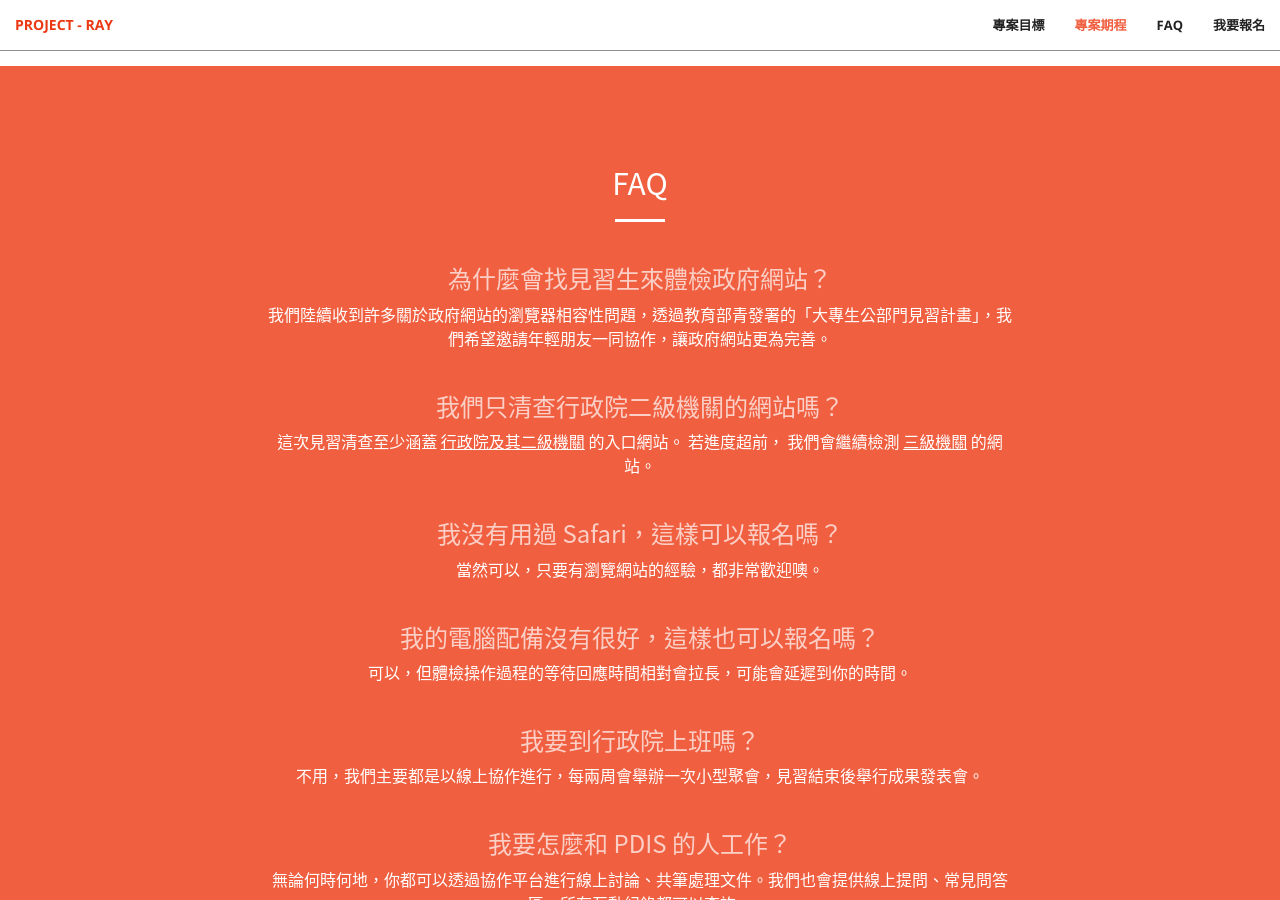
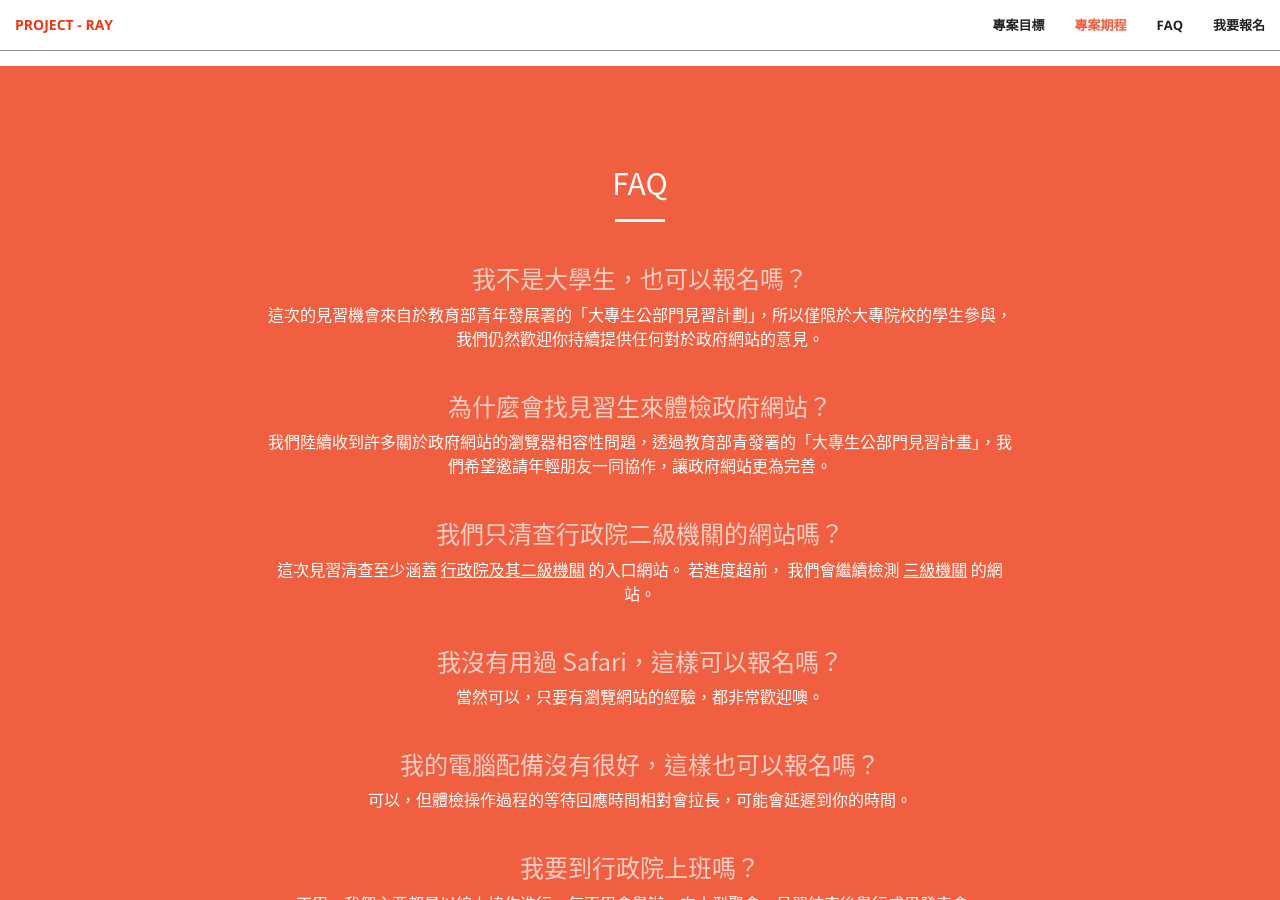
Before and after one commit to PDIS/ray2018, a Jekyll site: the page built from docs/index.html, in a window 1280 px wide and 900 px high, scrolled down 2224 px. Built offline with Jekyll 4.4.1, drawn with Linux system fonts in a browser that asks for light colours.

Commit message:
Update faq.json

```diff
--- a/docs/_data/faq.json
+++ b/docs/_data/faq.json
@@ -1,4 +1,9 @@
-[{
+[
+    {
+        "q": "我不是大學生，也可以報名嗎？",
+        "a": "這次的見習機會來自於教育部青年發展署的「大專生公部門見習計劃」，所以僅限於大專院校的學生參與，我們仍然歡迎你持續提供任何對於政府網站的意見。"
+    },
+    {
         "q": "為什麼會找見習生來體檢政府網站？",
         "a": "我們陸續收到許多關於政府網站的瀏覽器相容性問題，透過教育部青發署的「大專生公部門見習計畫」，我們希望邀請年輕朋友一同協作，讓政府網站更為完善。"
     },
```
